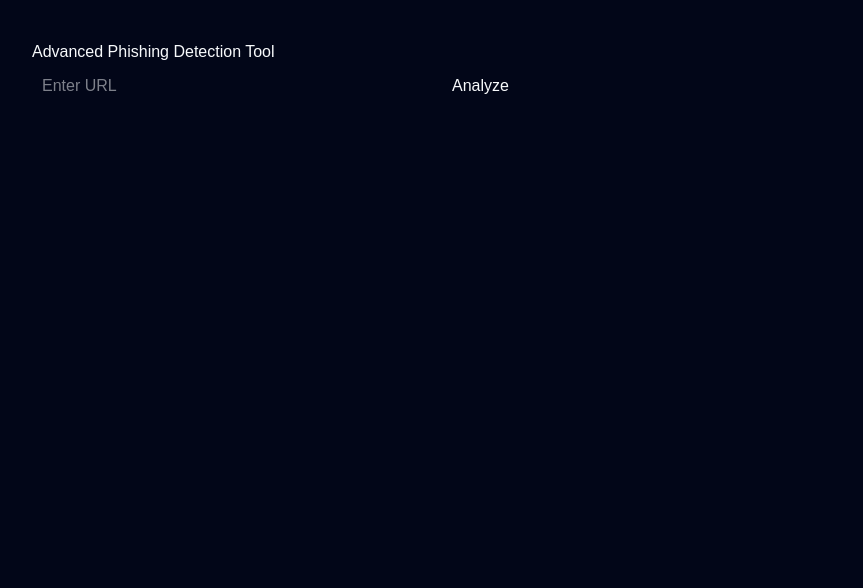
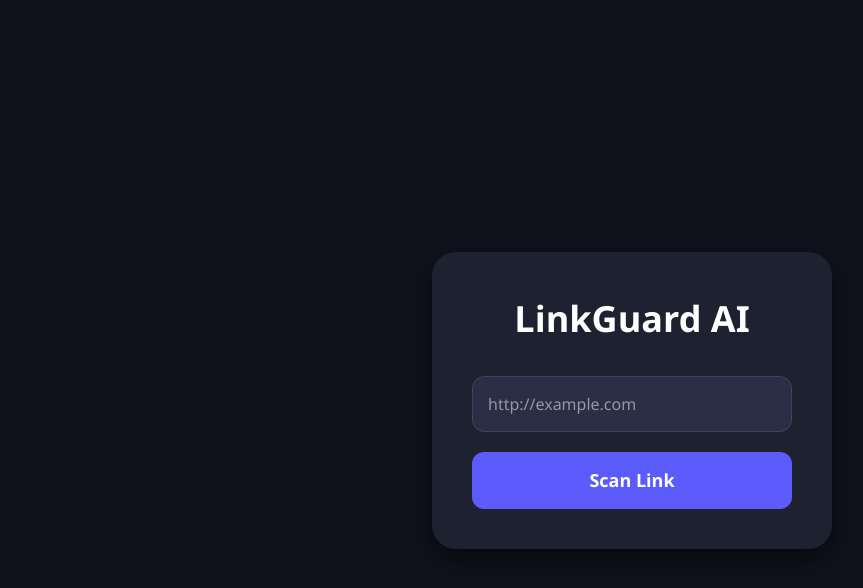
Before and after one commit to challappamanasa2005-design/project, a React (Vite) app: page / in a window 1280 px wide. Shown: the top 588 px of the page, without its empty margins (8-871 px from the left). Built offline with nearby package versions, Linux system fonts and the light colour scheme.

Commit message:
Update App.tsx

```diff
--- a/src/App.tsx
+++ b/src/App.tsx
@@ -8,12 +8,9 @@ function App() {
 
   const analyzeUrl = async () => {
     if (!url) return;
-
     setLoading(true);
     try {
-      const response = await axios.post("http://localhost:5000/analyze", {
-        url,
-      });
+      const response = await axios.post("http://localhost:5000/analyze", { url });
       setResult(response.data);
     } catch (error) {
       console.error(error);
@@ -21,39 +18,112 @@ function App() {
     setLoading(false);
   };
 
+  // --- Styles ---
+  const containerStyle: React.CSSProperties = {
+    minHeight: "100vh",
+    backgroundColor: "#0f121d", // Dark background from your pic
+    display: "flex",
+    flexDirection: "column",
+    alignItems: "center",
+    justifyContent: "center",
+    fontFamily: "'Segoe UI', Roboto, Helvetica, Arial, sans-serif",
+    color: "white",
+    padding: "20px",
+  };
+
+  const cardStyle: React.CSSProperties = {
+    backgroundColor: "#1e2230",
+    padding: "40px",
+    borderRadius: "24px",
+    width: "100%",
+    maxWidth: "400px",
+    textAlign: "center",
+    boxShadow: "0 10px 30px rgba(0,0,0,0.5)",
+  };
+
+  const inputStyle: React.CSSProperties = {
+    width: "100%",
+    padding: "15px",
+    borderRadius: "12px",
+    border: "1px solid #3f445e",
+    backgroundColor: "#2a2f45",
+    color: "white",
+    fontSize: "16px",
+    marginBottom: "20px",
+    boxSizing: "border-box",
+  };
+
+  const buttonStyle: React.CSSProperties = {
+    width: "100%",
+    padding: "15px",
+    borderRadius: "12px",
+    border: "none",
+    backgroundColor: "#5c5cfc", // Vibrant purple/blue from your pic
+    color: "white",
+    fontSize: "18px",
+    fontWeight: "bold",
+    cursor: "pointer",
+    transition: "background 0.3s",
+  };
+
+  const resultBoxStyle: React.CSSProperties = {
+    marginTop: "30px",
+    padding: "20px",
+    borderRadius: "16px",
+    backgroundColor: "rgba(255, 255, 255, 0.05)",
+    textAlign: "left",
+  };
+
   return (
-    <div style={{ padding: "40px", fontFamily: "Arial" }}>
-      <h2>Advanced Phishing Detection Tool</h2>
+    <div style={containerStyle}>
+      <div style={cardStyle}>
+        <h1 style={{ fontSize: "36px", marginBottom: "30px", fontWeight: "bold" }}>
+          LinkGuard AI
+        </h1>
 
         <input
           type="text"
-        placeholder="Enter URL"
+          placeholder="http://example.com"
           value={url}
           onChange={(e) => setUrl(e.target.value)}
-        style={{ width: "400px", padding: "10px" }}
+          style={inputStyle}
         />
 
-      <button onClick={analyzeUrl} style={{ marginLeft: "10px", padding: "10px" }}>
-        Analyze
+        <button
+          onClick={analyzeUrl}
+          style={buttonStyle}
+          onMouseOver={(e) => (e.currentTarget.style.backgroundColor = "#4a4af0")}
+          onMouseOut={(e) => (e.currentTarget.style.backgroundColor = "#5c5cfc")}
+        >
+          {loading ? "Scanning..." : "Scan Link"}
         </button>
 
-      {loading && <p>Analyzing...</p>}
+        {result && (
+          <div style={resultBoxStyle}>
+            <div style={{ textAlign: "center", marginBottom: "15px" }}>
+               <span style={{ color: result.status === 'safe' ? '#00ff88' : '#ff4d4d', fontSize: '24px', fontWeight: 'bold' }}>
+                 {result.status === 'safe' ? "✓ Safe Link" : "⚠ Warning"}
+               </span>
+               <p style={{ fontSize: '14px', color: '#aaa', marginTop: '10px' }}>
+                 Confidence Score: <span style={{ color: '#00ff88' }}>{result.confidence}%</span>
+               </p>
+            </div>
 
-      {result && (
-        <div style={{ marginTop: "20px" }}>
-          <h3>Status: {result.status}</h3>
-          <p>Confidence: {result.confidence}%</p>
-          <p>Risk Score: {result.risk_score}</p>
-          <p>Recommendation: {result.recommendation}</p>
+            <hr style={{ border: '0.5px solid #3f445e', margin: '20px 0' }} />
 
-          <h4>Reasons:</h4>
-          <ul>
-            {result.reasons?.map((reason: string, index: number) => (
-              <li key={index}>{reason}</li>
+            <p><strong>Threat Type:</strong> {result.status}</p>
+            <p><strong>Recommendation:</strong> {result.recommendation}</p>
+
+            {result.reasons && (
+              <ul style={{ paddingLeft: "20px", fontSize: '14px', color: '#ccc' }}>
+                {result.reasons.map((reason: string, i: number) => (
+                  <li key={i}>{reason}</li>
                 ))}
               </ul>
+            )}
           </div>
         )}
+      </div>
     </div>
   );
 }
```
Lines whose indentation alone changed are shown as unchanged.
